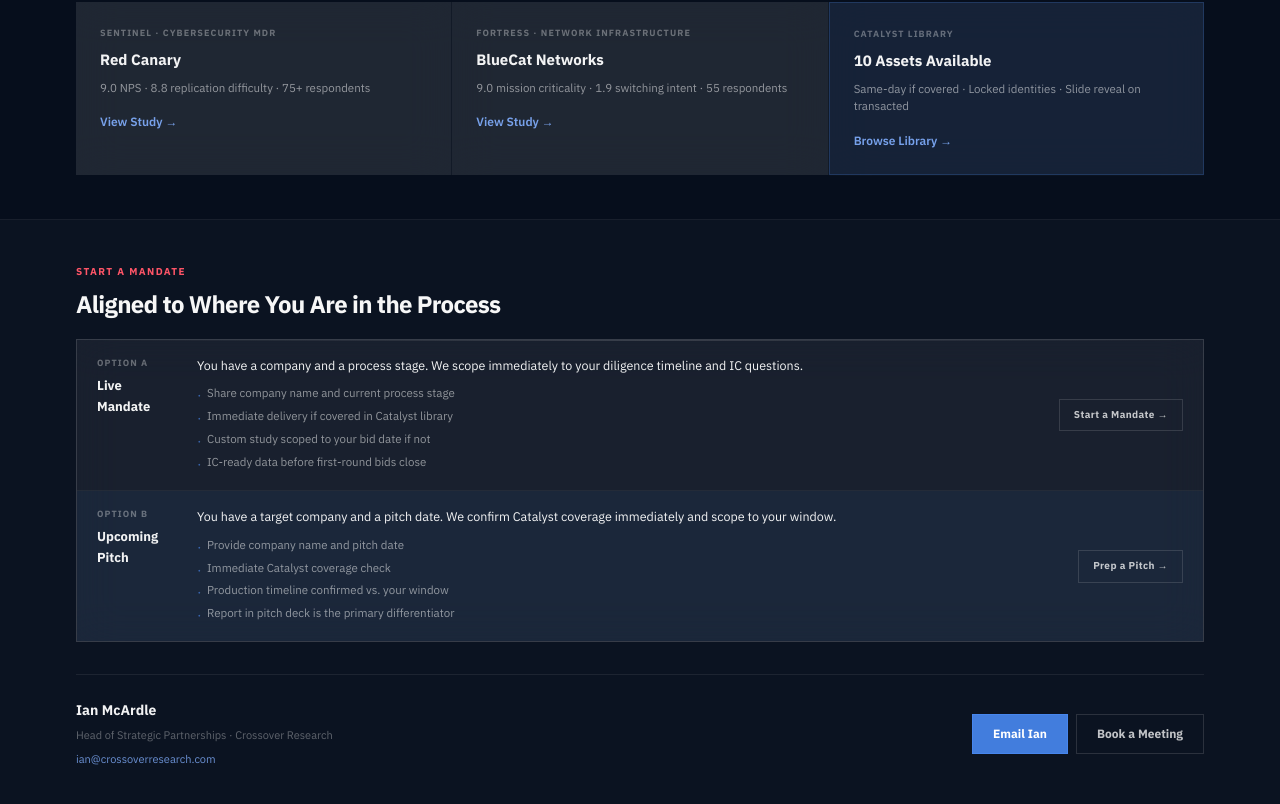
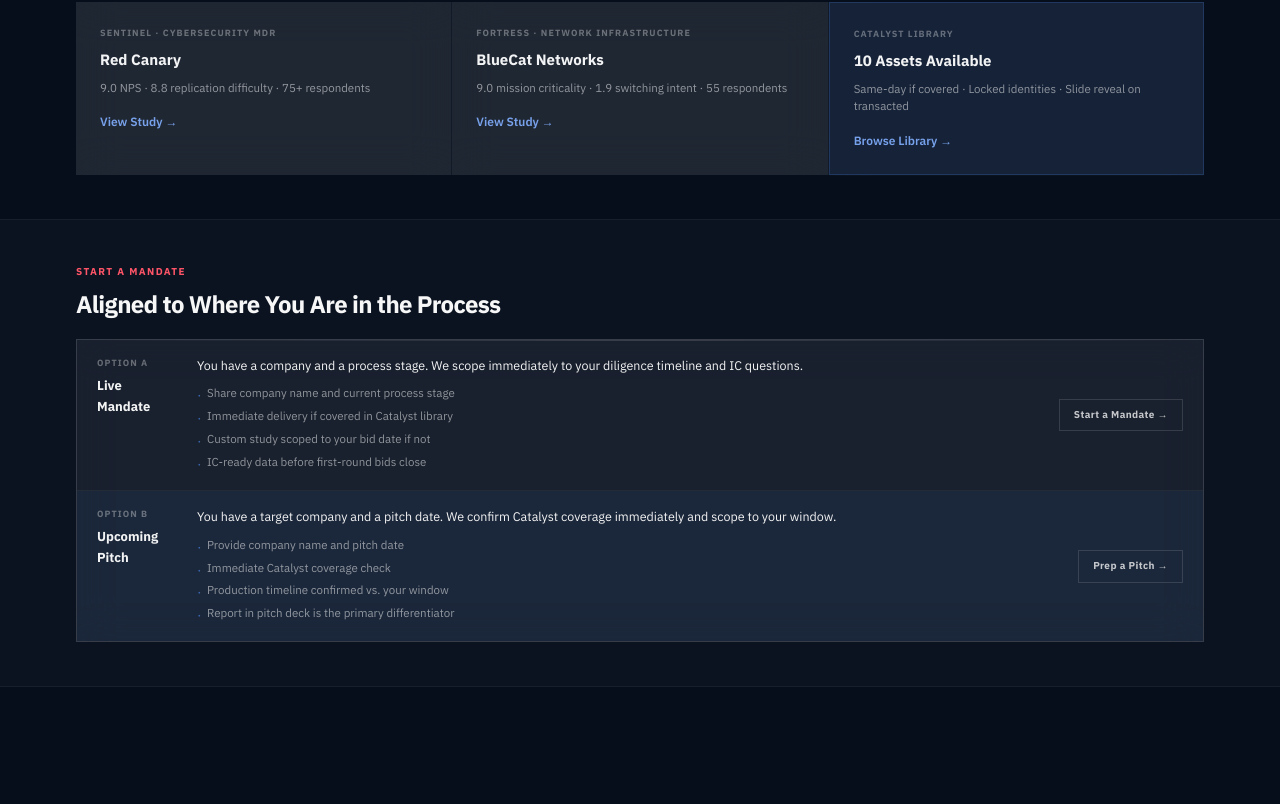
Before and after one commit to Crossover-Research/sell-side-overview-site, a Next.js app: page / in a window 1280 px wide. Shown: the part 2087-2891 px from the top of the page. After the commit the page ends 2818 px from the top, so only its background shows below. Built offline with nearby package versions, Linux system fonts and the light colour scheme.

Commit message:
fix: remove Ian McArdle contact block from intelligence page

```diff
--- a/app/intelligence/page.tsx
+++ b/app/intelligence/page.tsx
@@ -214,17 +214,7 @@ export default function IntelligencePage() {
               <EngagementCard key={i} card={card} />
             ))}
           </div>
-          <div style={{ marginTop:32,paddingTop:24,borderTop:'1px solid rgba(255,255,255,.07)',display:'flex',alignItems:'center',justifyContent:'space-between',flexWrap:'wrap',gap:16 }}>
-            <div>
-              <div style={{ fontSize:14,fontWeight:700,color:'var(--t0)',marginBottom:3 }}>Ian McArdle</div>
-              <div style={{ fontSize:11,color:'var(--t3)',marginBottom:4 }}>Head of Strategic Partnerships &middot; Crossover Research</div>
-              <a href={`mailto:${CONTACT.email}`} style={{ fontSize:11,color:'rgba(130,175,255,.8)',textDecoration:'none' }}>{CONTACT.email}</a>
-            </div>
-            <div style={{ display:'flex',gap:8 }}>
-              <a href={`mailto:${CONTACT.email}`} className="cta-btn solid" style={{ fontSize:12 }}>Email Ian</a>
-              <a href={CONTACT.bookingUrl} target="_blank" rel="noopener noreferrer" className="cta-btn outline" style={{ fontSize:12 }}>Book a Meeting</a>
-            </div>
-          </div>
+
         </div>
       </section>
 
```
